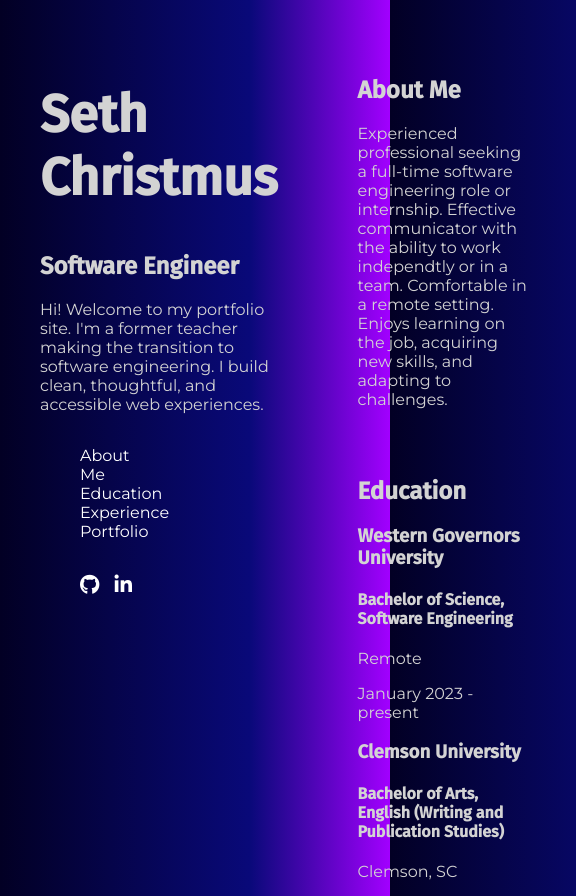
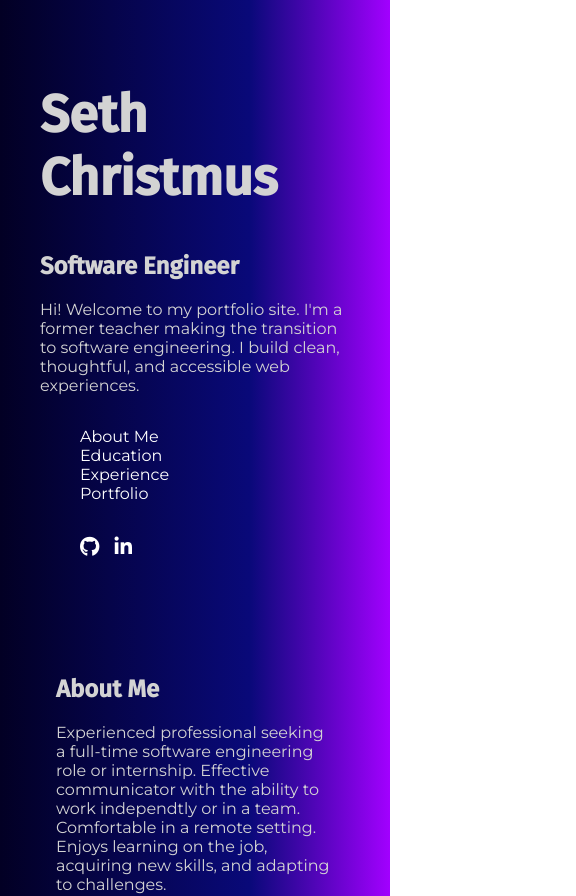
Before and after one commit to groovinflannel/portfolio2024, an Angular app: page / in a window 390 px wide. Shown: the top 896 px of the page, 576 px wide, since content can reach past the window. Built offline with nearby package versions, Linux system fonts and the light colour scheme.

Commit message:
media query added to change flex-direction to column on smaller devices

```diff
--- a/src/app/app.component.css
+++ b/src/app/app.component.css
@@ -29,3 +29,14 @@
 .section-padding {
     padding: 1rem;
 }
+
+@media only screen and (max-width: 600px) {
+    #app-body {
+        display: flex;
+        flex-direction: column;
+    }
+
+    #about-me {
+        position: inherit;
+    }
+}
```
Also changed, not shown: src/styles.css (line endings or trailing spaces).
